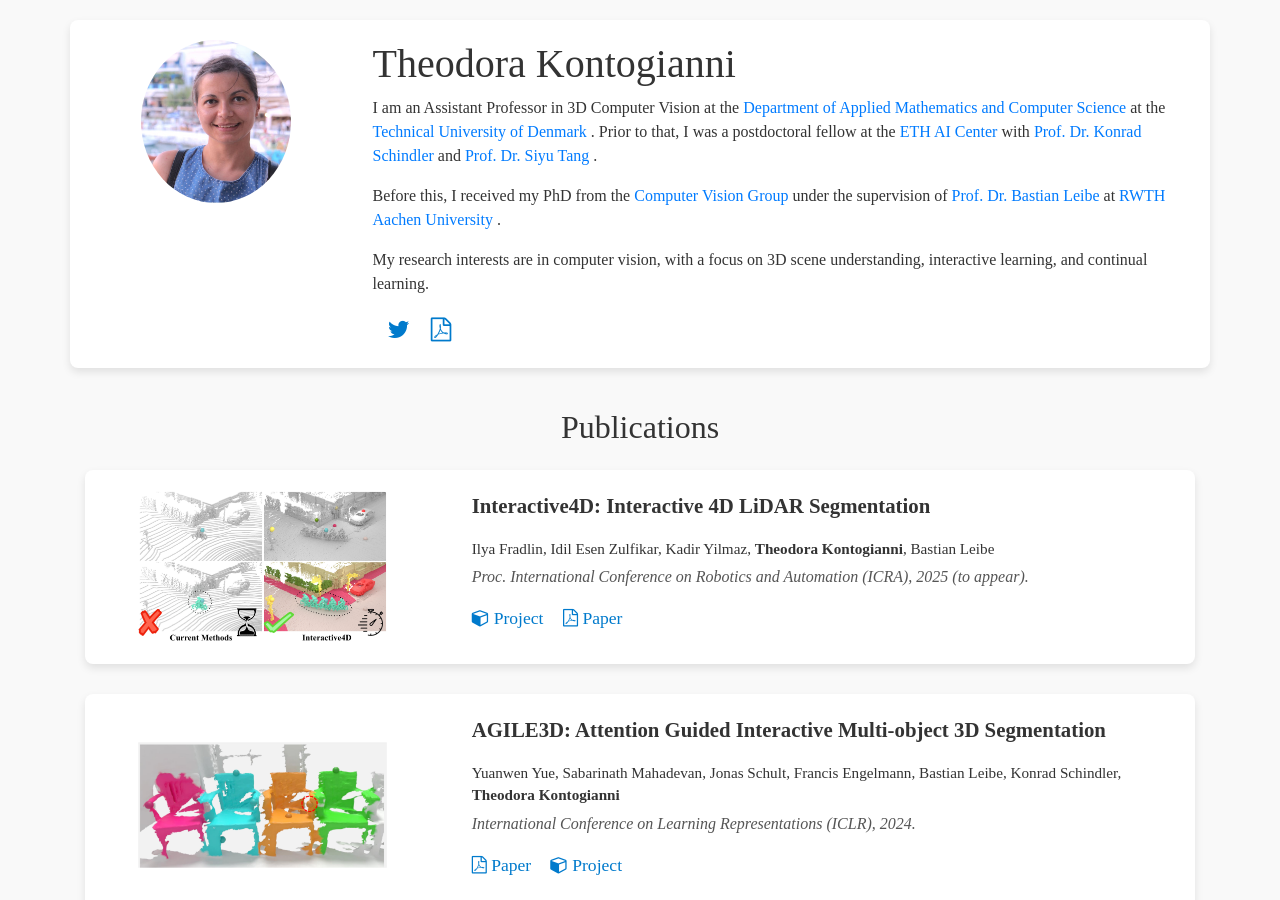
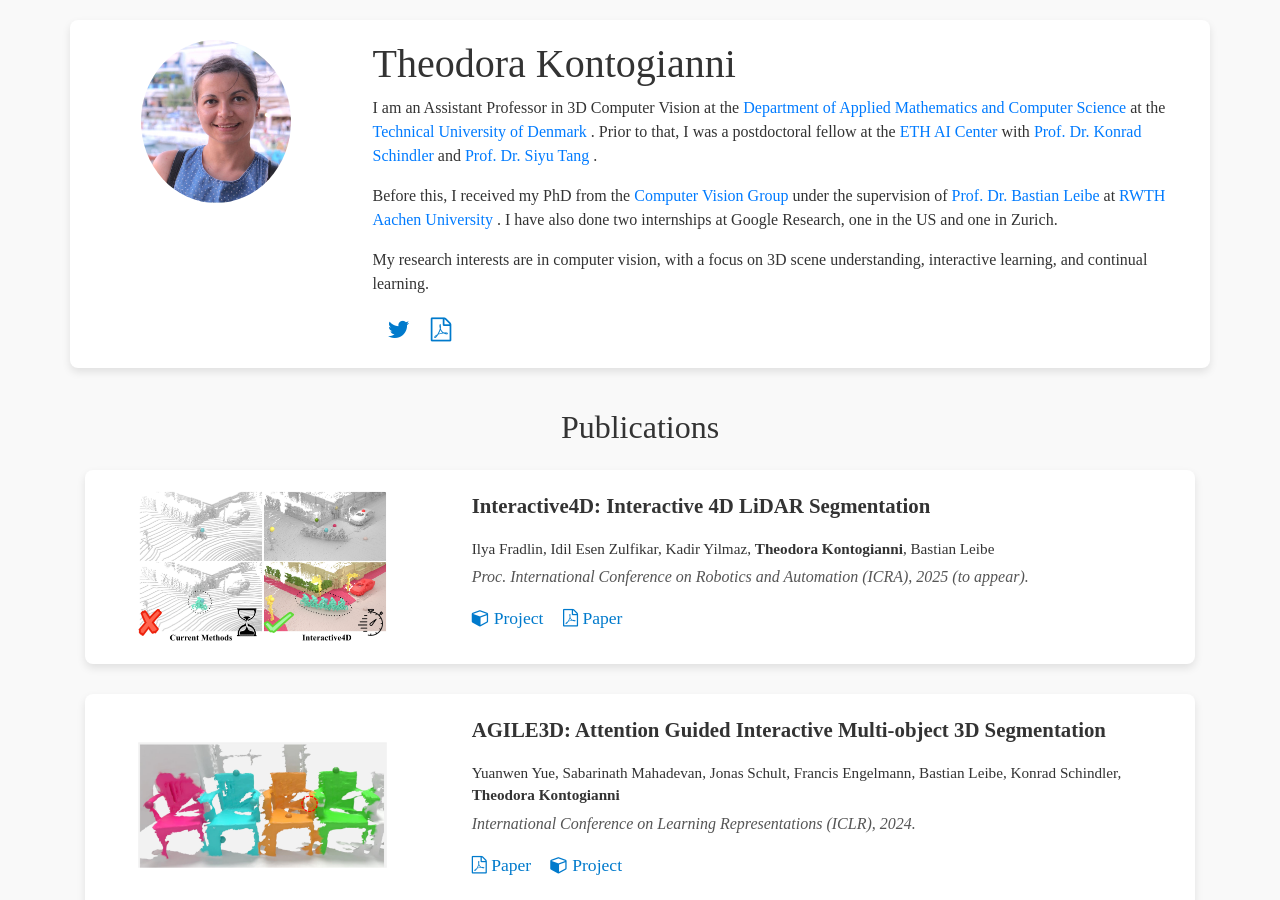
Before and after one commit to theodorakontogianni/theodorakontogianni.github.io, a Jekyll site: the page index.html, which Jekyll copies as it is, in a window 1280 px wide and 900 px high. Built offline with Jekyll 4.4.1, drawn with Linux system fonts in a browser that asks for light colours; a style sheet for code colours, icons or effects is not loaded.

Commit message:
update bio

```diff
--- a/index.html
+++ b/index.html
@@ -107,7 +107,7 @@
                 </a> at
                 <a href="https://www.rwth-aachen.de/go/id/a/?lidx=1" target="_blank">
                     RWTH Aachen University
-                </a>.
+                </a>. I have also done two internships at Google Research, one in the US and one in Zurich.
             </p>
 
             <p>
```
